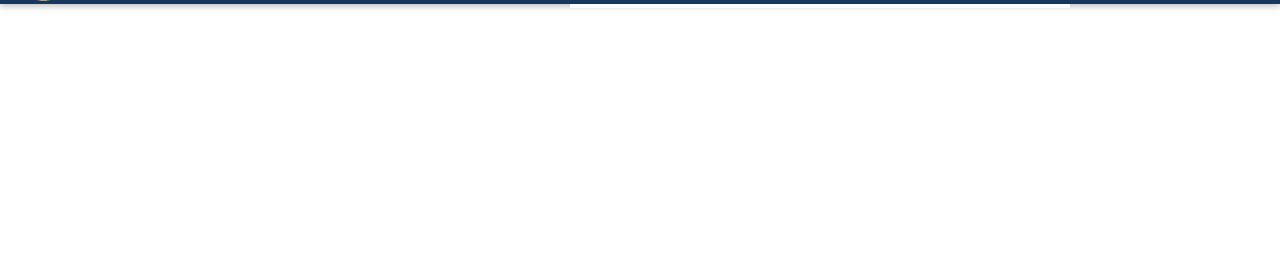
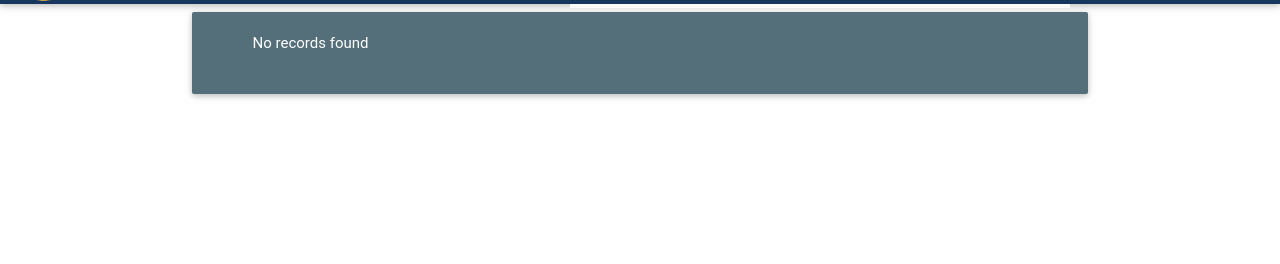
Before and after one commit to subhambiswajit/srm_event, a Django app: page /admin_detail_search/ in a window 1280 px wide. Shown: the part 60-324 px from the top of the page. Run offline with Django 3.2, Linux system fonts and the light colour scheme; a user stored in the database is signed in; tables that the repository leaves empty hold one stand-in row (values such as "Sample post"); some libraries are stand-ins or nearby versions; some web fonts are replaced.

Commit message:
modifications to admin search

```diff
--- a/templates/bases/base.html
+++ b/templates/bases/base.html
@@ -120,9 +120,9 @@
       <form method="POST" action = "{%url 'admin_detail_search' %}">
       {% csrf_token %}
         <li style="color:black"><center>SEARCH BY :</center></li>
-        <li style="margin-top:-19px"><input name="search_type" type="radio" value="journals" id="journal" />
+        <li style="margin-top:-19px"><input name="search_type" type="radio" value="journals" id="journal" required/>
                     <label for="journal">Journals</label></li>
-        <li style="margin-top:-19px"><input name="search_type" type="radio" value="conferences" id="conference" />
+        <li style="margin-top:-19px"><input name="search_type" type="radio" value="conferences" id="conference" required/>
                 <label for="conference">Conference</label></li>
 
         <li style="padding-left:8px;padding-right:8px;"><input style="border:solid 1px black;border-radius:5px" name="search_data" type="text" id="search_data" placeholder="&nbsp;&nbsp;&nbsp;Search" required/></li>
--- a/templates/utility/admin_search.html
+++ b/templates/utility/admin_search.html
@@ -14,6 +14,24 @@
 
 <div class="container">
    <div class="row">
+    {%if not fac_int_conf and not fac_nat_conf and not stu_conf and not fac_int_jour and not fac_int_jour and not fac_nat_jour and not stu_jour %}
+       <div class="col s12 m12 l12">
+
+          <div class="card blue-grey darken-1">
+            <div class="card-content white-text">
+              <div class="row">
+                 <div class="col l3 s3 m3">
+                    <p style="text-align:center">No records found </p>
+                 </div>
+              </div>
+            </div>
+          </div>
+
+        </div>
+
+
+
+    {%else%}
     {%for fac_int_conf in fac_int_conf %}
         <div class="col s12 m12 l12">
 
@@ -29,8 +47,11 @@
                   <div class="col l3 s3 m3">
                     {{fac_int_conf.fac_int_conf_gusid.gus_name}}
                  </div>
-                  <div class="col l3 s3 m3">
+                  <div class="col l1 s1 m1">
                      {{fac_int_conf.fac_int_conf_gusid.gus_type}}
+                 </div>
+                 <div class="col l2 s12 m2">
+                     <a class="waves-effect waves-light btn" style="background-color: white;color:#17375E" href="{%url 'foreign_profile' fac_int_conf.fac_int_conf_gusid.gus_userid %}">View Profile</a>
                  </div>
               </div>
             </div>
@@ -54,8 +75,11 @@
                   <div class="col l3 s3 m3">
                     {{fac_nat_conf.fac_nat_conf_gusid.gus_name}}
                  </div>
-                  <div class="col l3 s3 m3">
+                  <div class="col l1 s1 m1">
                      {{fac_nat_conf.fac_nat_conf_gusid.gus_type}}
+                 </div>
+                  <div class="col l2 s12 m2">
+                     <a class="waves-effect waves-light btn" style="background-color: white;color:#17375E" href="{%url 'foreign_profile' fac_nat_conf.fac_nat_conf_gusid.gus_userid %}">View Profile</a>
                  </div>
               </div>
             </div>
@@ -79,8 +103,11 @@
                   <div class="col l3 s3 m3">
                     {{stu_conf.cand_pap_conf_gusid.gus_name}}
                  </div>
-                  <div class="col l3 s3 m3">
+                  <div class="col l1 s12 m1">
                      {{stu_conf.cand_pap_conf_gusid.gus_type}}
+                 </div>
+                  <div class="col l2 s12 m2">
+                     <a class="waves-effect waves-light btn" style="background-color: white;color:#17375E" href="{%url 'foreign_profile' stu_conf.cand_pap_conf_gusid.gus_userid %}">View Profile</a>
                  </div>
               </div>
             </div>
@@ -103,8 +130,11 @@
                   <div class="col l3 s3 m3">
                     {{fac_int_jour.fac_int_jour_gusid.gus_name}}
                  </div>
-                  <div class="col l3 s3 m3">
+                  <div class="col l1 s12 m1">
                      {{fac_int_jour.fac_int_jour_gusid.gus_type}}
+                 </div>
+                 <div class="col l2 s12 m2">
+                     <a class="waves-effect waves-light btn" style="background-color: white;color:#17375E" href="{%url 'foreign_profile' fac_int_jour.fac_int_jour_gusid.gus_userid %}">View Profile</a>
                  </div>
               </div>
             </div>
@@ -128,8 +158,11 @@
                   <div class="col l3 s3 m3">
                     {{fac_nat_jour.fac_nat_jour_gusid.gus_name}}
                  </div>
-                  <div class="col l3 s3 m3">
+                  <div class="col l1 s12 m1">
                      {{fac_nat_jour.fac_nat_jour_gusid.gus_type}}
+                 </div>
+                 <div class="col l2 s12 m2">
+                     <a class="waves-effect waves-light btn" style="background-color: white;color:#17375E" href="{%url 'foreign_profile' fac_nat_jour.fac_nat_jour_gusid.gus_userid %}">View Profile</a>
                  </div>
               </div>
             </div>
@@ -138,30 +171,7 @@
         </div>
         {%endfor%}
 
-         {%for fac_nat_jour in fac_nat_jour %}
-        <div class="col s12 m12 l12">
 
-          <div class="card blue-grey darken-1">
-            <div class="card-content white-text">
-              <div class="row">
-                 <div class="col l3 s3 m3">
-                    {{fac_nat_jour.fac_nat_jour_title}}
-                 </div>
-                  <div class="col l3 s3 m3">
-                    {{fac_nat_jour.fac_nat_jour_name}}
-                 </div>
-                  <div class="col l3 s3 m3">
-                    {{fac_nat_jour.fac_nat_jour_gusid.gus_name}}
-                 </div>
-                  <div class="col l3 s3 m3">
-                     {{fac_nat_jour.fac_nat_jour_gusid.gus_type}}
-                 </div>
-              </div>
-            </div>
-          </div>
-
-        </div>
-        {%endfor%}
 
         {%for stu_jour in stu_jour %}
         <div class="col s12 m12 l12">
@@ -178,8 +188,11 @@
                   <div class="col l3 s3 m3">
                     {{stu_jour.cand_jour_gusid.gus_name}}
                  </div>
-                  <div class="col l3 s3 m3">
+                  <div class="col l1 s12 m1">
                      {{stu_jour.cand_jour_gusid.gus_type}}
+                 </div>
+                  <div class="col l2 s12 m2">
+                     <a class="waves-effect waves-light btn" style="background-color: white;color:#17375E" href="{%url 'foreign_profile' stu_jour.cand_jour_gusid.gus_userid %}">View Profile</a>
                  </div>
               </div>
             </div>
@@ -187,6 +200,7 @@
 
         </div>
         {%endfor%}
+        {%endif%}
       </div>
 </div>
 
```
